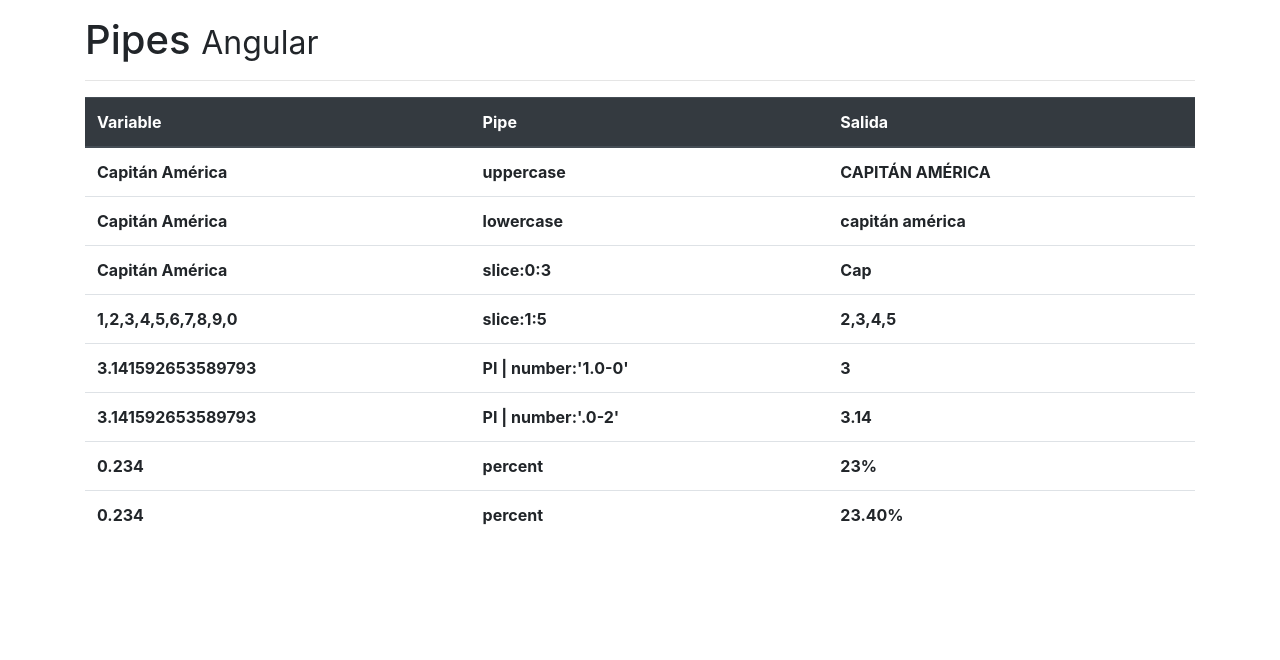
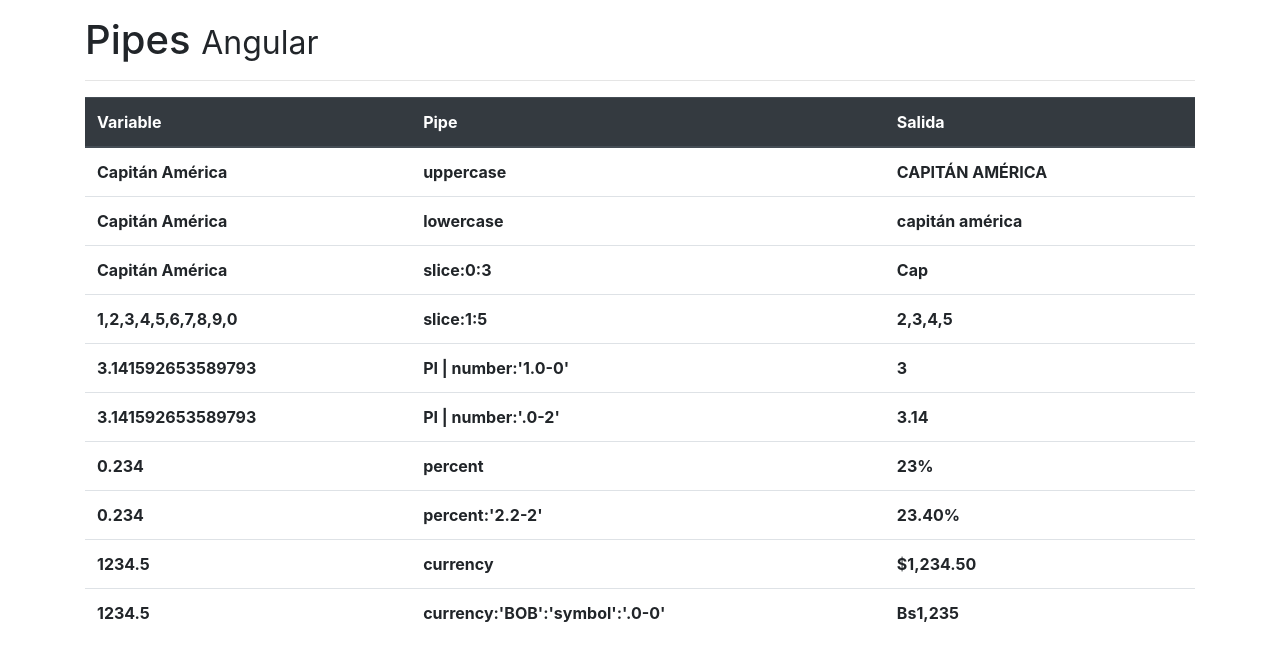
Before and after one commit to Fhranko/pipes-proyect-angular, an Angular app: page / in a window 1280 px wide. Shown: the top 660 px of the page. Built offline with nearby package versions, Linux system fonts and the light colour scheme.

Commit message:
Currency pipe

```diff
--- a/src/app/app.component.html
+++ b/src/app/app.component.html
@@ -49,8 +49,18 @@
         </tr>
         <tr>
           <th>{{porcentaje}}</th>
-          <th>percent</th>
+          <th>percent:'2.2-2'</th>
           <th>{{porcentaje | percent:'2.2-2'}}</th>
+        </tr>
+        <tr>
+          <th>{{salario}}</th>
+          <th>currency</th>
+          <th>{{salario | currency}}</th>
+        </tr>
+        <tr>
+          <th>{{salario}}</th>
+          <th>currency:'BOB':'symbol':'.0-0'</th>
+          <th>{{salario | currency:'BOB':'symbol-narrow':'.0-0'}}</th>
         </tr>
       </tbody>
 
--- a/src/app/app.component.ts
+++ b/src/app/app.component.ts
@@ -10,4 +10,5 @@ export class AppComponent {
 	arreglo = [ 1, 2, 3, 4, 5, 6, 7, 8, 9, 0 ];
 	PI: number = Math.PI;
 	porcentaje: number = 0.234;
+	salario: number = 1234.5;
 }
```
